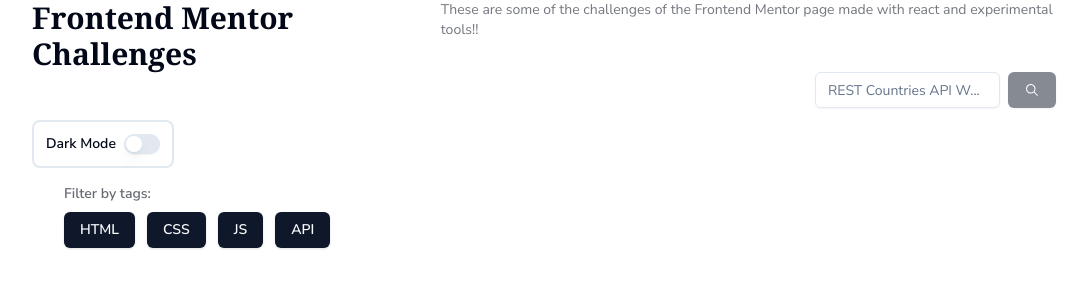
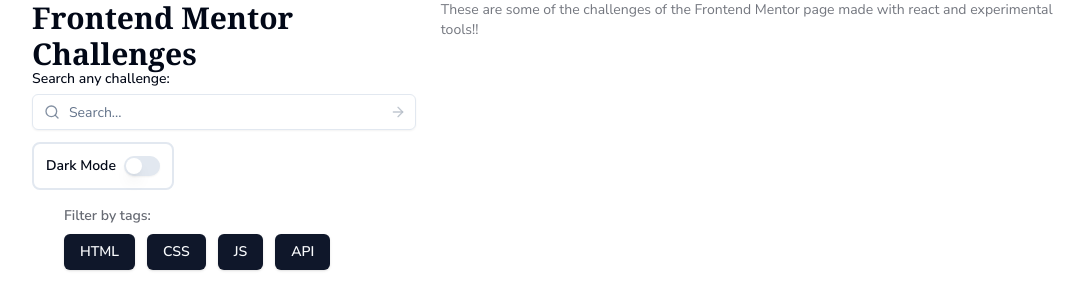
Before and after one commit to mrLuisFer/js-challenges-hub, an Astro site: page / in a window 1280 px wide. Shown: the top 284 px of the page, without its empty margins (96-1183 px from the left). Built offline with nearby package versions, Linux system fonts and the light colour scheme; Astro itself is replaced by a stand-in of ours.

Commit message:
refactor: change searchbar to a simplified handle

```diff
--- a/src/components/search-bar/SearchBar.tsx
+++ b/src/components/search-bar/SearchBar.tsx
@@ -1,10 +1,11 @@
-import { useCallback, useEffect, useRef } from "react";
-import { Button } from "@/components/ui/button";
-import SearchInput from "./SearchInput";
-import { IoIosSearch } from "react-icons/io";
-import { useChallengesStore } from "@/stores/challengesStore";
-import { SearchbarEnums } from "@/enums/search-bar.enums";
-import { useSearchParams } from "@/hooks/useSearchParams";
+import { useCallback, useEffect, useRef } from 'react';
+import { useChallengesStore } from '@/stores/challengesStore';
+import { SearchbarEnums } from '@/enums/search-bar.enums';
+import { useSearchParams } from '@/hooks/useSearchParams';
+import Input from '@/components/ui/input';
+import { Label } from '@/components/ui/label';
+import { ArrowRight, Search } from 'lucide-react';
+
 
 export default function SearchBar() {
 	const { setQueryChallenges, queryChallenges, challenges, setFilteredChallenges } =
@@ -47,24 +48,29 @@ export default function SearchBar() {
 
 	return (
 		<form
-			className="flex items-center gap-2 justify-center md:justify-end w-full md:w-auto"
+			className="flex items-start gap-2 justify-center md:justify-end w-full md:w-auto lg:w-96 flex-col"
 			onSubmit={(submitEvent) => {
 				submitEvent.preventDefault();
 				handleFilterChallenges();
 			}}
 		>
-			<SearchInput ref={inputRef} />
-			<Button
-				title="Search by the challenges name"
-				className={`text-lg transition dark:bg-white active:scale-95 ${
-					!queryChallenges ? "cursor-not-allowed" : ""
-				}`}
-				type="submit"
-				onClick={handleFilterChallenges}
-				disabled={!queryChallenges}
-			>
-				<IoIosSearch />
-			</Button>
+			<Label htmlFor='input-26'>Search any challenge:</Label>
+			<div className="relative w-full">
+				<Input id="input-26" className="peer pe-9 ps-9" placeholder="Search..." type="search" />
+				<div
+					className="pointer-events-none absolute inset-y-0 start-0 flex items-center justify-center ps-3 text-muted-foreground/80 peer-disabled:opacity-50">
+					<Search size={16} strokeWidth={2} />
+				</div>
+				<button
+					className="absolute inset-y-0 end-0 flex h-full w-9 items-center justify-center rounded-e-lg text-muted-foreground/80 outline-offset-2 transition-colors hover:text-foreground focus:z-10 focus-visible:outline focus-visible:outline-2 focus-visible:outline-ring/70 disabled:pointer-events-none disabled:cursor-not-allowed disabled:opacity-50"
+					aria-label="Submit search"
+					type="submit"
+					disabled={true}
+				>
+					<ArrowRight size={16} strokeWidth={2} aria-hidden="true" />
+				</button>
+			</div>
+
 		</form>
 	);
 }
--- a/src/components/search-bar/SearchInput.tsx
+++ /dev/null
@@ -1,51 +0,0 @@
-import Input from "@/components/ui/input";
-import { challengesTitles } from "@/constants/challenges";
-import { getRandomLabel } from "../../utils/getRandomLabel";
-import React, { forwardRef, useEffect, useState } from "react";
-import { useChallengesStore } from "@/stores/challengesStore";
-import { SearchbarEnums } from "@/enums/search-bar.enums";
-import { useSearchParams } from "@/hooks/useSearchParams";
-
-const SearchInput = forwardRef(function (_props, inputRef: React.Ref<HTMLInputElement>) {
-	const [label, setLabel] = useState("");
-	const { challenges, queryChallenges, setFilteredChallenges, setQueryChallenges } =
-		useChallengesStore();
-	const { setParams } = useSearchParams();
-
-	useEffect(() => {
-		const interval = setInterval(() => {
-			setLabel(getRandomLabel(challengesTitles));
-		}, 2000);
-
-		return () => clearInterval(interval);
-	}, []);
-
-	return (
-		<Input
-			ref={inputRef}
-			type="text"
-			name="search"
-			id="search"
-			className="bg-white dark:bg-slate-600 outline-none transition leading-3 w-60 md:w-auto placeholder:capitalize text-base"
-			value={queryChallenges}
-			placeholder={label}
-			title="Search any challenge from Frontend Mentor page"
-			autoComplete="off"
-			onChange={({ target: { value } }) => {
-				setQueryChallenges(value);
-				setParams(
-					value
-						? new URLSearchParams(SearchbarEnums.queryTitle + "=" + value)
-						: new URLSearchParams()
-				);
-				if (!value || !value.length) {
-					setFilteredChallenges(challenges);
-					return;
-				}
-			}}
-		/>
-	);
-});
-
-SearchInput.displayName = "SearchInput";
-export default SearchInput;
--- a/src/stores/challengesStore.ts
+++ b/src/stores/challengesStore.ts
@@ -1,8 +1,8 @@
 import { challengesInitialState } from "@/constants/challenges";
-import type { Store } from "@/types/Store";
+import type { ChallengeStore } from "@/types/ChallengeStore.ts";
 import { create } from "zustand";
 
-export const useChallengesStore = create<Store>()((set) => ({
+export const useChallengesStore = create<ChallengeStore>()((set) => ({
 	challenges: challengesInitialState,
 	queryChallenges: "",
 	setQueryChallenges: (query) => {
@@ -12,4 +12,16 @@ export const useChallengesStore = create<Store>()((set) => ({
 	setFilteredChallenges: (filteredChallenges) => {
 		set(() => ({ filteredChallenges }));
 	},
+	filterChallengesByName: (names: string[]) => {
+		set((state) => {
+			const filteredChallenges = state.challenges.filter((challenge) =>
+				names.every((name) => challenge.tags.includes(name))
+			);
+			console.log({ state, filteredChallenges });
+			return { filteredChallenges };
+		});
+	},
+	resetFilter: () => {
+		set(() => ({ filteredChallenges: challengesInitialState }));
+	},
 }));
--- a/src/types/Store.ts
+++ b/src/types/ChallengeStore.ts
@@ -1,6 +1,6 @@
 import type { Challenge } from "./Challenge";
 
-export type Store = {
+export type ChallengeStore = {
 	challenges: Challenge[];
 	queryChallenges: string;
 	// eslint-disable-next-line no-unused-vars
@@ -8,4 +8,7 @@ export type Store = {
 	filteredChallenges: Challenge[];
 	// eslint-disable-next-line no-unused-vars
 	setFilteredChallenges: (filteredChallenges: Challenge[]) => void;
+	// eslint-disable-next-line no-unused-vars
+	filterChallengesByName: (names: string[]) => void;
+	resetFilter: () => void;
 };
```
